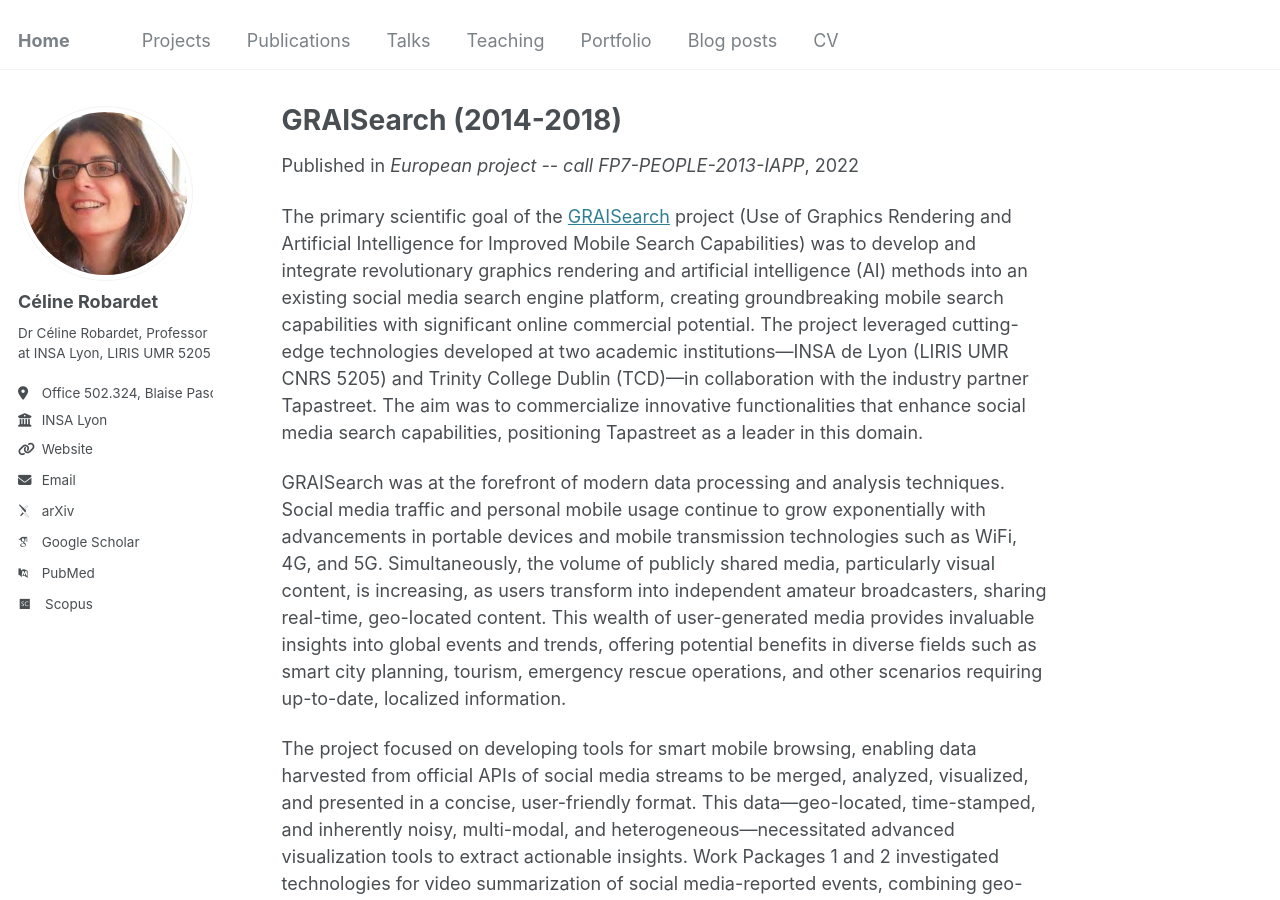
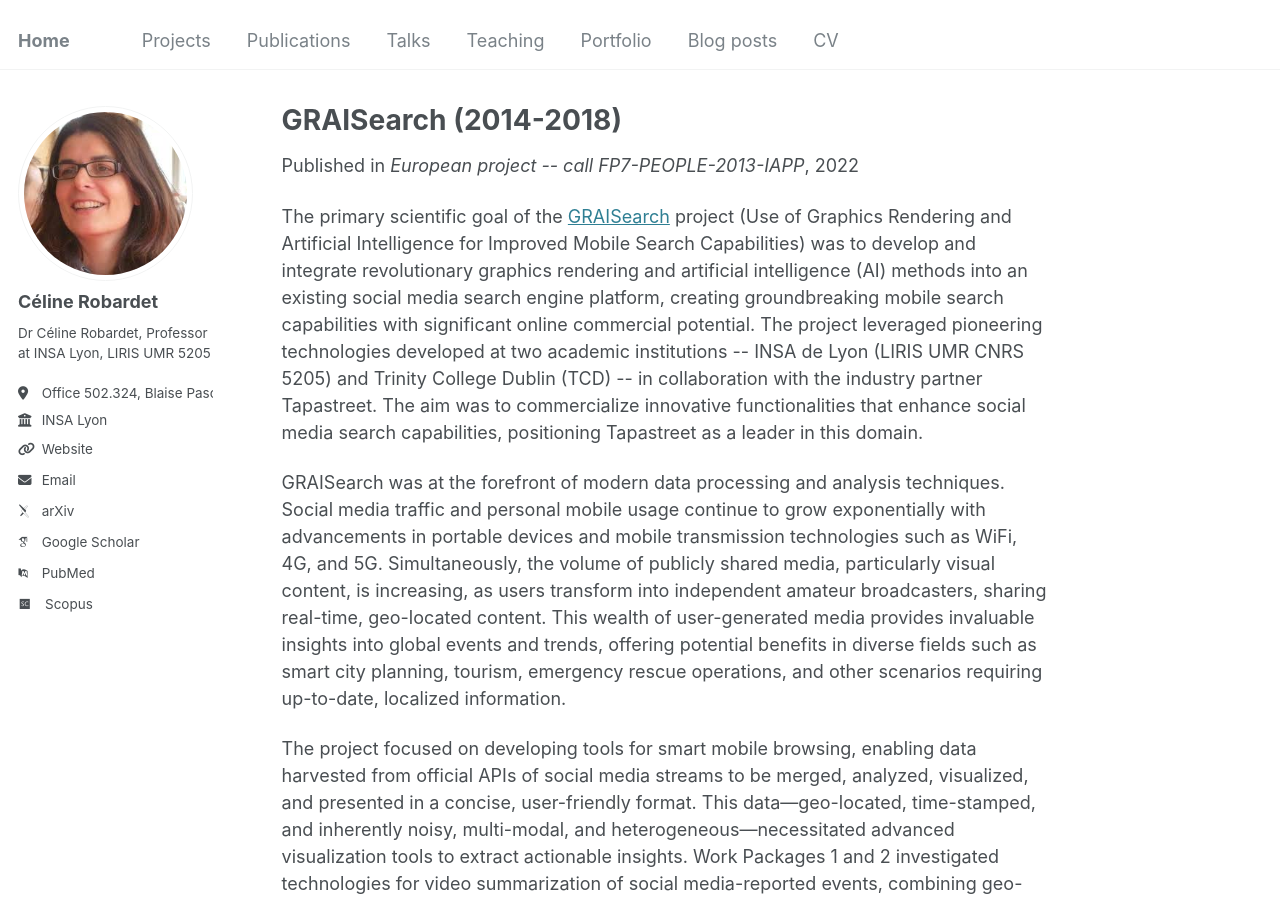
Before and after one commit to crobardet/crobardet.github.io, a Jekyll site: the page built from _projects/2014-graisearch.md, in a window 1280 px wide and 900 px high. Built offline with Jekyll 4.4.1, drawn with Linux system fonts in a browser that asks for light colours; some web fonts are replaced.

Commit message:
Update 2014-graisearch.md

```diff
--- a/_projects/2014-graisearch.md
+++ b/_projects/2014-graisearch.md
@@ -8,7 +8,7 @@
 location: "City, Country"
 ---
 
-<p>The primary scientific goal of the <a href="https://cordis.europa.eu/project/id/612334/reporting/">GRAISearch</a> project (Use of Graphics Rendering and Artificial Intelligence for Improved Mobile Search Capabilities) was to develop and integrate revolutionary graphics rendering and artificial intelligence (AI) methods into an existing social media search engine platform, creating groundbreaking mobile search capabilities with significant online commercial potential. The project leveraged cutting-edge technologies developed at two academic institutions—INSA de Lyon (LIRIS UMR CNRS 5205) and Trinity College Dublin (TCD)—in collaboration with the industry partner Tapastreet. The aim was to commercialize innovative functionalities that enhance social media search capabilities, positioning Tapastreet as a leader in this domain.</p>
+<p>The primary scientific goal of the <a href="https://cordis.europa.eu/project/id/612334/reporting/">GRAISearch</a> project (Use of Graphics Rendering and Artificial Intelligence for Improved Mobile Search Capabilities) was to develop and integrate revolutionary graphics rendering and artificial intelligence (AI) methods into an existing social media search engine platform, creating groundbreaking mobile search capabilities with significant online commercial potential. The project leveraged pioneering technologies developed at two academic institutions -- INSA de Lyon (LIRIS UMR CNRS 5205) and Trinity College Dublin (TCD) -- in collaboration with the industry partner Tapastreet. The aim was to commercialize innovative functionalities that enhance social media search capabilities, positioning Tapastreet as a leader in this domain.</p>
 
 <p>GRAISearch was at the forefront of modern data processing and analysis techniques. Social media traffic and personal mobile usage continue to grow exponentially with advancements in portable devices and mobile transmission technologies such as WiFi, 4G, and 5G. Simultaneously, the volume of publicly shared media, particularly visual content, is increasing, as users transform into independent amateur broadcasters, sharing real-time, geo-located content. This wealth of user-generated media provides invaluable insights into global events and trends, offering potential benefits in diverse fields such as smart city planning, tourism, emergency rescue operations, and other scenarios requiring up-to-date, localized information.</p>
 
```
